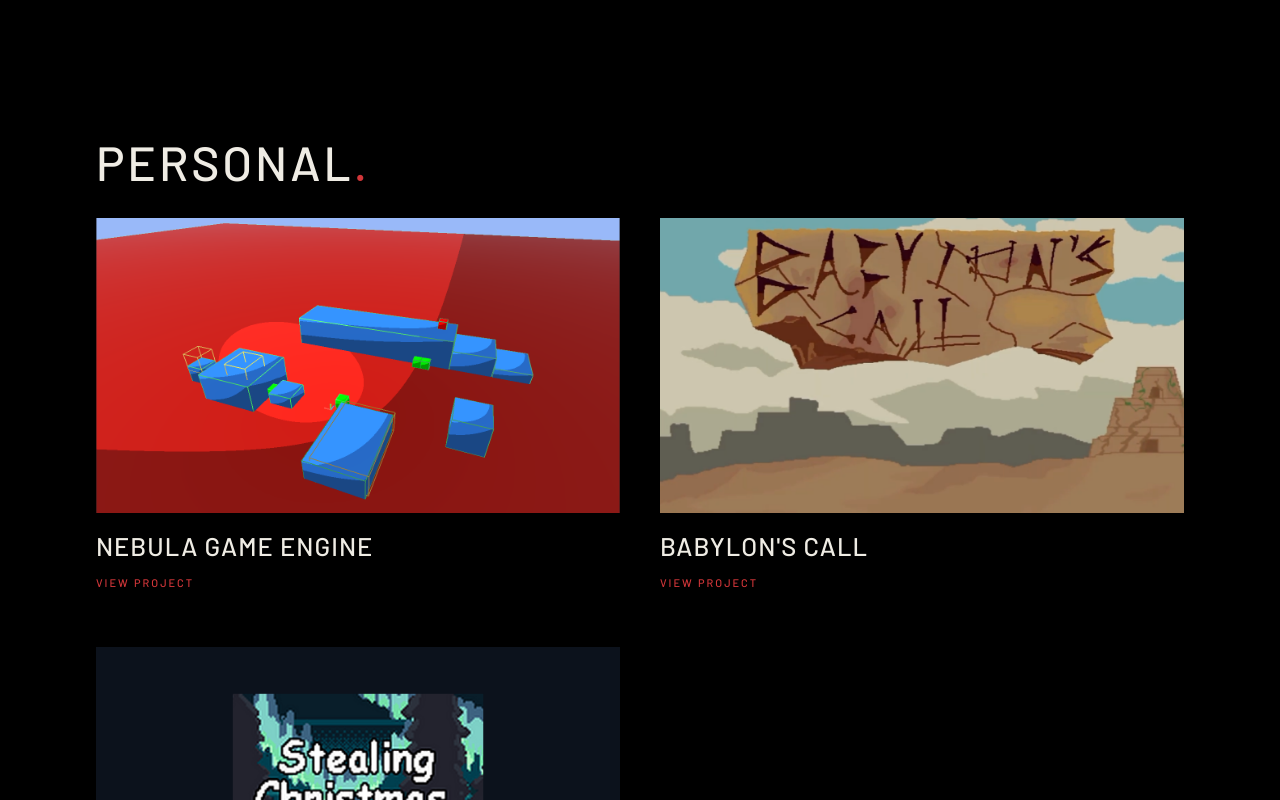
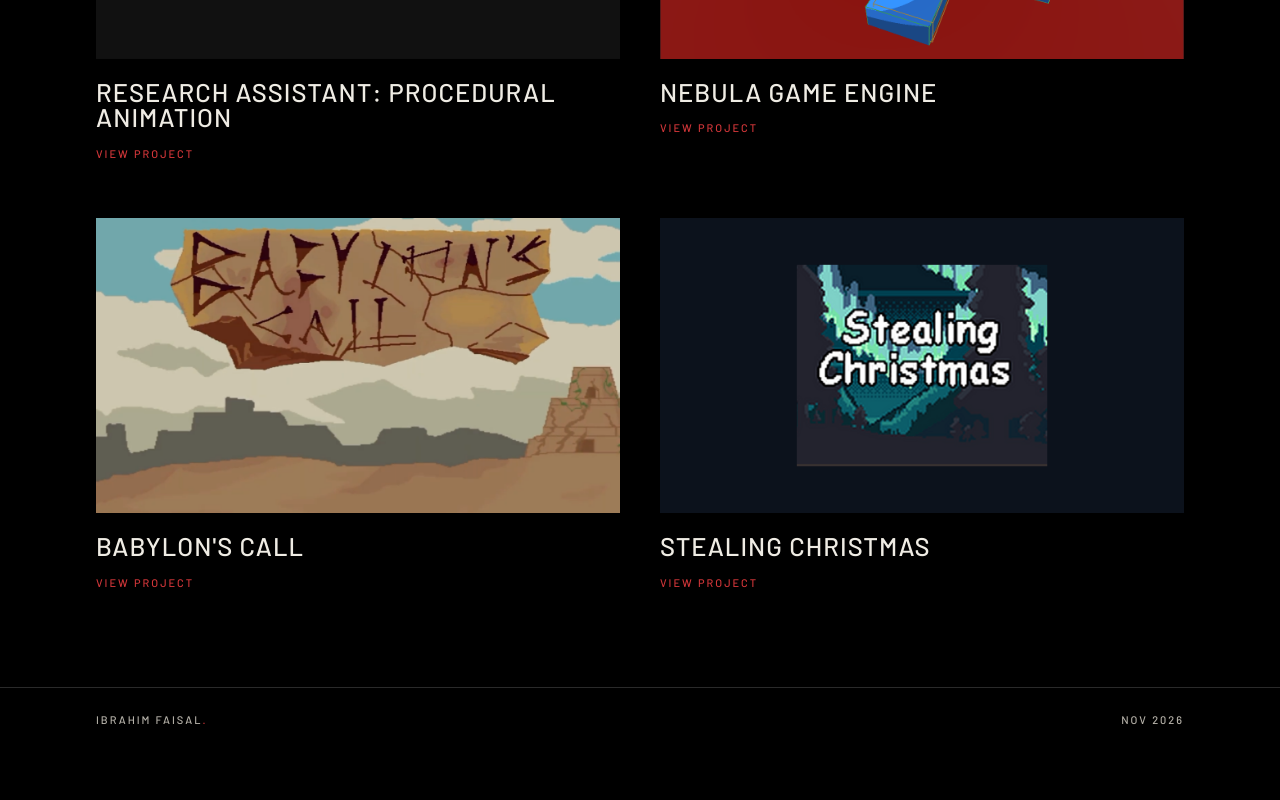
Before and after one commit to Ibrahim12610/Portfolio, a Next.js app: page / in a window 1280 px wide. Shown: the part 2600-3400 px from the top of the page. After the commit the page ends 3353 px from the top, so only its background shows below. Built offline with nearby package versions, Linux system fonts and the light colour scheme.

Commit message:
Rename Personal to Lab and rebalance the project lists.
Moves procedural animation research into Lab with engines and jam games, keeping Work at four studio pieces.

Co-authored-by: mifaisal <mifaisal@cougarnet.uh.edu>

```diff
--- a/app/@modal/(.)personal/[slug]/page.tsx
+++ b/app/@modal/(.)lab/[slug]/page.tsx
@@ -1,24 +1,24 @@
 import { notFound } from "next/navigation";
 import { ProjectArticle } from "@/components/project-article";
 import { ProjectDialog } from "@/components/project-dialog";
-import { getPersonalProject, site } from "@/content/site";
+import { getLabProject, site } from "@/content/site";
 
 export function generateStaticParams() {
-  return site.personal.map((project) => ({ slug: project.slug }));
+  return site.lab.map((project) => ({ slug: project.slug }));
 }
 
-export default async function PersonalProjectModal({
+export default async function LabProjectModal({
   params,
 }: {
   params: Promise<{ slug: string }>;
 }) {
   const { slug } = await params;
-  const project = getPersonalProject(slug);
+  const project = getLabProject(slug);
   if (!project) notFound();
 
   return (
     <ProjectDialog title={project.title} description={project.subtitle}>
-      <ProjectArticle project={project} kind="Personal" />
+      <ProjectArticle project={project} kind="Lab" />
     </ProjectDialog>
   );
 }
--- a/app/personal/[slug]/page.tsx
+++ b/app/lab/[slug]/page.tsx
@@ -1,10 +1,10 @@
 import type { Metadata } from "next";
 import { notFound } from "next/navigation";
 import { ProjectArticle } from "@/components/project-article";
-import { getPersonalProject, site } from "@/content/site";
+import { getLabProject, site } from "@/content/site";
 
 export function generateStaticParams() {
-  return site.personal.map((project) => ({ slug: project.slug }));
+  return site.lab.map((project) => ({ slug: project.slug }));
 }
 
 export async function generateMetadata({
@@ -13,23 +13,23 @@ export async function generateMetadata({
   params: Promise<{ slug: string }>;
 }): Promise<Metadata> {
   const { slug } = await params;
-  const project = getPersonalProject(slug);
+  const project = getLabProject(slug);
   if (!project) return { title: "Project" };
   return { title: project.title, description: project.subtitle };
 }
 
-export default async function PersonalProjectPage({
+export default async function LabProjectPage({
   params,
 }: {
   params: Promise<{ slug: string }>;
 }) {
   const { slug } = await params;
-  const project = getPersonalProject(slug);
+  const project = getLabProject(slug);
   if (!project) notFound();
 
   return (
     <main>
-      <ProjectArticle project={project} kind="Personal" showBackLink />
+      <ProjectArticle project={project} kind="Lab" showBackLink />
     </main>
   );
 }
--- a/app/page.tsx
+++ b/app/page.tsx
@@ -62,11 +62,11 @@ export default function HomePage() {
 
         <div className="mt-24 mb-8 md:mt-36 md:mb-16">
           <ProjectList
-            id="personal"
-            label="Personal"
-            projects={site.personal}
-            hrefBase="/personal"
-            empty="Personal projects will show up here."
+            id="lab"
+            label="Lab"
+            projects={site.lab}
+            hrefBase="/lab"
+            empty="Lab projects will show up here."
           />
         </div>
       </div>
--- a/components/modal-slot.tsx
+++ b/components/modal-slot.tsx
@@ -6,7 +6,7 @@ import type { ReactNode } from "react";
 export function ModalSlot({ children }: { children: ReactNode }) {
   const pathname = usePathname();
   const show =
-    pathname.startsWith("/work/") || pathname.startsWith("/personal/");
+    pathname.startsWith("/work/") || pathname.startsWith("/lab/");
 
   if (!show) return null;
   return children;
--- a/components/project-article.tsx
+++ b/components/project-article.tsx
@@ -22,7 +22,7 @@ export function ProjectArticle({
   showBackLink = false,
 }: {
   project: Project;
-  kind: "Work" | "Personal";
+  kind: "Work" | "Lab";
   showBackLink?: boolean;
 }) {
   return (
--- a/content/site.ts
+++ b/content/site.ts
@@ -1,6 +1,6 @@
 /**
  * Portfolio copy. Replace the sample entries with your own.
- * To add a project: copy an object in `work` or `personal`,
+ * To add a project: copy an object in `work` or `lab`,
  * give it a new slug, and drop a cover image in `public/covers`.
  * Wrap words in **double asterisks** to set them heavier.
  */
@@ -415,6 +415,8 @@ export const site = {
         },
       ],
     },
+  ] satisfies Project[],
+  lab: [
     {
       slug: "procedural-animation",
       title: "Research Assistant: Procedural Animation",
@@ -485,8 +487,7 @@ export const site = {
         },
       ],
     },
-  ] satisfies Project[],
-  personal: [
+
     {
       slug: "nebula-game-engine",
       title: "Nebula Game Engine",
@@ -560,6 +561,6 @@ export function getWorkProject(slug: string) {
   return site.work.find((project) => project.slug === slug);
 }
 
-export function getPersonalProject(slug: string) {
-  return site.personal.find((project) => project.slug === slug);
+export function getLabProject(slug: string) {
+  return site.lab.find((project) => project.slug === slug);
 }
```
